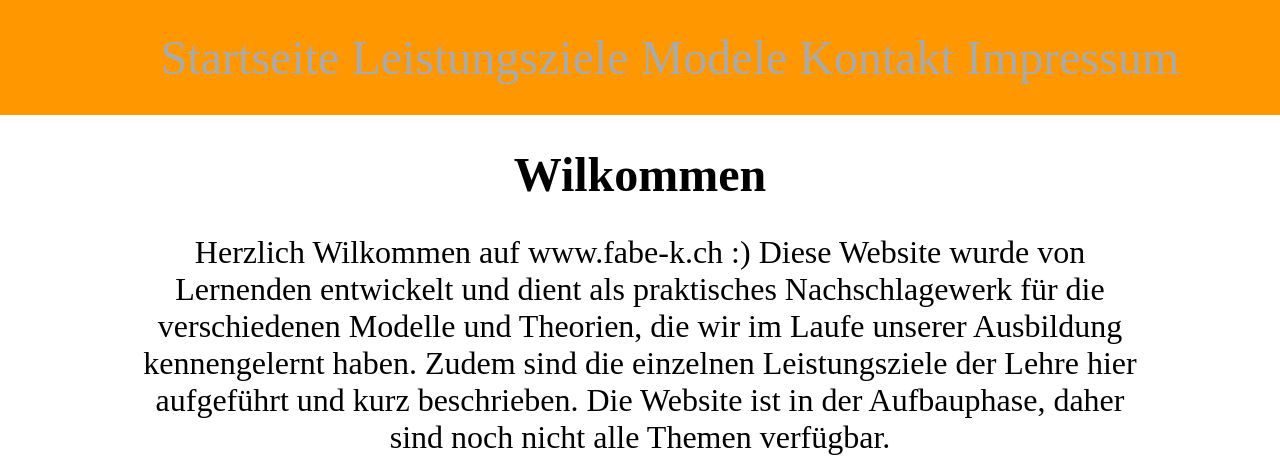
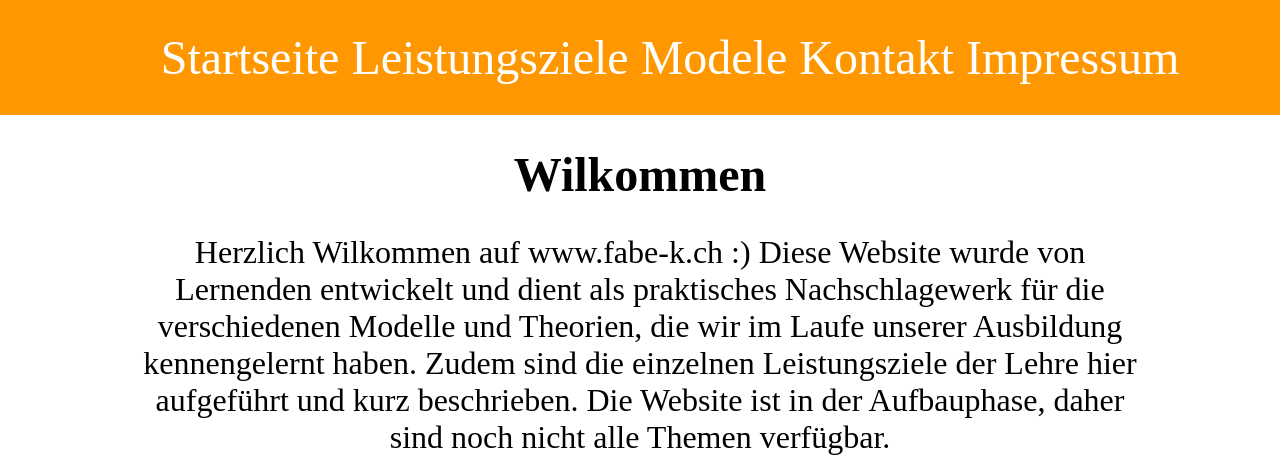
Before and after one commit to AdiJoost/fabe, a Flask app: page / in a window 1280 px wide; the page is wider, and only the part inside the window is pictured. Shown: the top 459 px of that part. Run offline with Flask 2, Linux system fonts and the light colour scheme; data that the repository does not hold is empty.

Commit message:
changed colors of header-nav

```diff
--- a/static/styles/styles.css
+++ b/static/styles/styles.css
@@ -62,7 +62,7 @@ body{
 
 .header-nav > .container > span > a:link{
 	text-decoration: none;
-	color: #AAA !important;
+	color: #FFF !important;
 }
 
 .header-nav > .container > span > a:hover{
@@ -72,7 +72,7 @@ body{
 
 .header-nav > .container > span > a:visted{
 	text-decoration: none;
-	color: #AAA !important;
+	color: #FFF !important;
 }
 
 .header-nav > .container > span > a:active{
```
